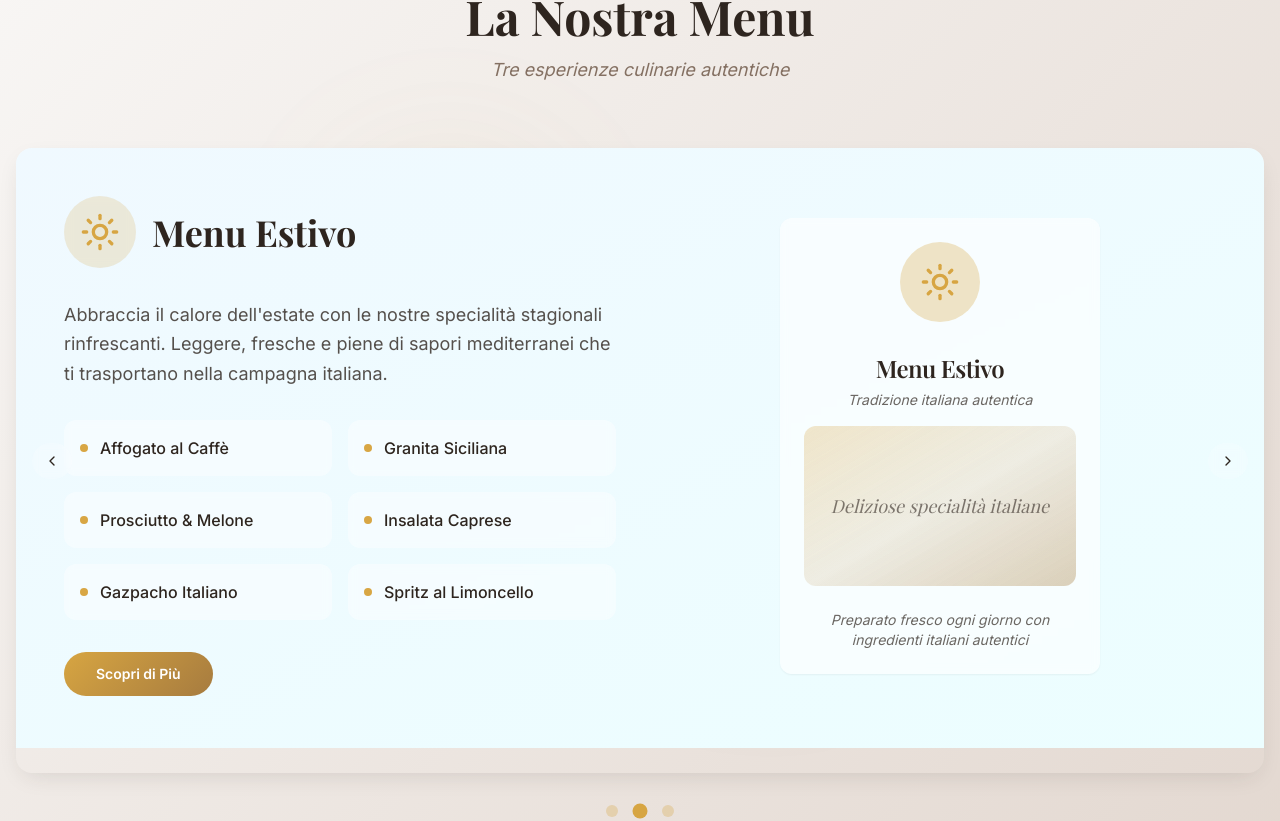
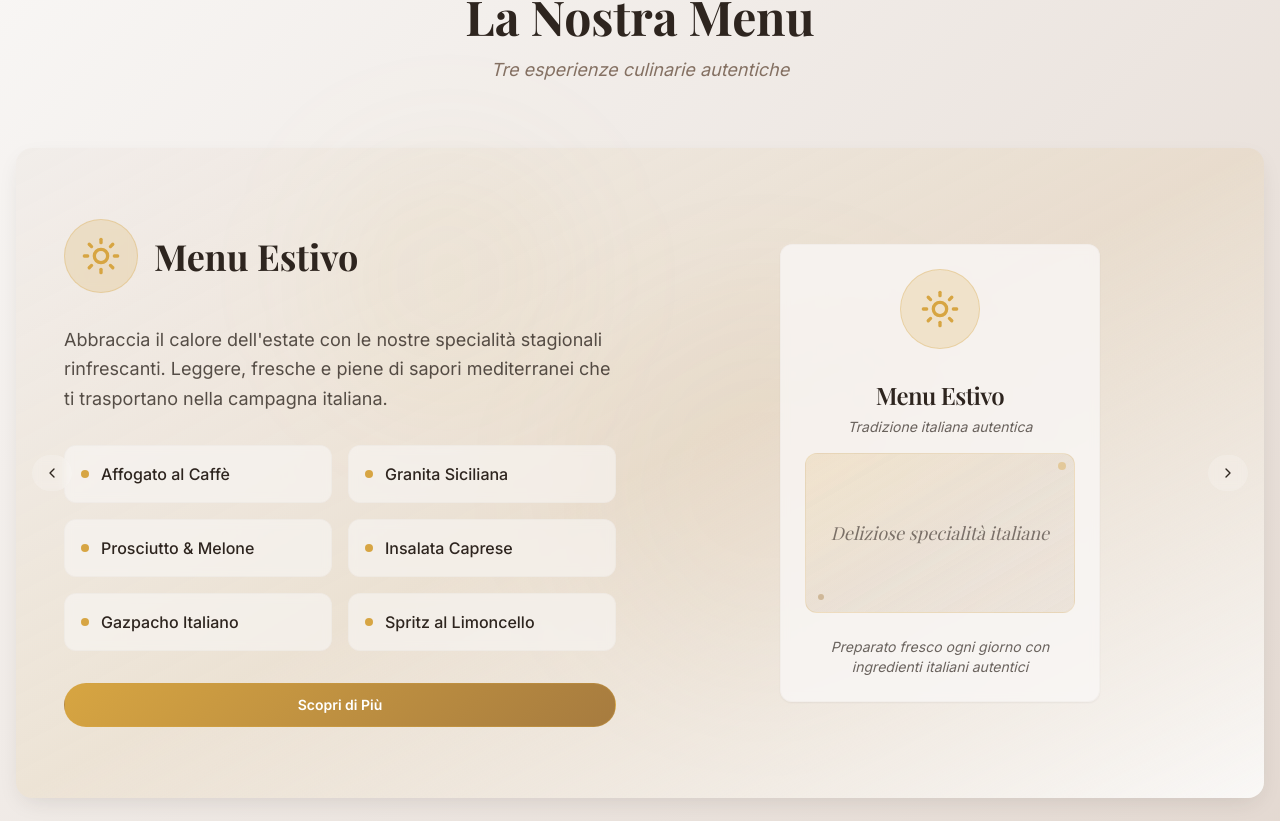
Before and after one commit to bytetechnik/libretto-ristorante-vibes, a React (Vite) app: page / in a window 1280 px wide. Shown: the part 1623-2444 px from the top of the page. Built offline with nearby package versions, Linux system fonts and the light colour scheme.

Commit message:
Fix menu slider color and height
Adjust menu slider color to match website vibe and fix height inconsistencies.

```diff
--- a/src/components/MenuSlider.tsx
+++ b/src/components/MenuSlider.tsx
@@ -31,8 +31,8 @@ const MenuSlider = () => {
         "Yogurt con Miele",
         "Frutta di Stagione"
       ],
-      bgColor: "from-amber-50 to-orange-50",
-      accentColor: "amber"
+      bgColor: "from-cream via-cappuccino/30 to-cream",
+      accentColor: "warm-gold"
     },
     {
       id: "summer",
@@ -47,8 +47,8 @@ const MenuSlider = () => {
         "Gazpacho Italiano",
         "Spritz al Limoncello"
       ],
-      bgColor: "from-sky-50 to-cyan-50",
-      accentColor: "sky"
+      bgColor: "from-cappuccino/20 via-italian-gold/10 to-cream",
+      accentColor: "italian-gold"
     },
     {
       id: "cakes",
@@ -63,8 +63,8 @@ const MenuSlider = () => {
         "Gelato Artigianale",
         "Biscotti della Nonna"
       ],
-      bgColor: "from-rose-50 to-pink-50",
-      accentColor: "rose"
+      bgColor: "from-warm-gold/15 via-cappuccino/25 to-cream",
+      accentColor: "coffee"
     }
   ];
 
@@ -137,12 +137,12 @@ const MenuSlider = () => {
             >
               {menuSlides.map((slide, index) => (
                 <div key={slide.id} className="w-full flex-shrink-0">
-                  <div className={`bg-gradient-to-br ${slide.bgColor} p-8 md:p-12 min-h-[600px]`}>
-                    <div className="grid grid-cols-1 lg:grid-cols-2 gap-12 items-center h-full">
+                  <div className={`bg-gradient-to-br ${slide.bgColor} p-8 md:p-12 min-h-[650px] flex items-center`}>
+                    <div className="grid grid-cols-1 lg:grid-cols-2 gap-12 items-center h-full w-full">
                       {/* Content */}
-                      <div className="space-y-8">
+                      <div className="space-y-8 flex flex-col justify-center">
                         <div className="flex items-center gap-4">
-                          <div className="p-4 rounded-full bg-italian-gold/20 backdrop-blur-sm">
+                          <div className="p-4 rounded-full bg-italian-gold/20 backdrop-blur-sm border border-italian-gold/30">
                             <CurrentIcon className="h-10 w-10 text-italian-gold" />
                           </div>
                           <h3 className="font-playfair text-3xl md:text-4xl font-bold text-coffee">
@@ -158,7 +158,7 @@ const MenuSlider = () => {
                           {slide.items.map((item, itemIndex) => (
                             <div
                               key={itemIndex}
-                              className="flex items-center gap-3 p-4 rounded-lg bg-white/40 backdrop-blur-sm hover:bg-white/60 transition-all duration-300 hover:shadow-md transform hover:-translate-y-1"
+                              className="flex items-center gap-3 p-4 rounded-lg bg-cream/60 backdrop-blur-sm hover:bg-cream/80 transition-all duration-300 hover:shadow-md transform hover:-translate-y-1 border border-cappuccino/20"
                               style={{ animationDelay: `${itemIndex * 100}ms` }}
                             >
                               <div className="w-2 h-2 rounded-full bg-italian-gold animate-pulse" />
@@ -169,7 +169,7 @@ const MenuSlider = () => {
 
                         <Button
                           size="lg"
-                          className="bg-gradient-gold hover:shadow-gold hover:shadow-lg transform hover:scale-105 transition-all duration-300 font-inter font-semibold px-8 py-3 rounded-full"
+                          className="bg-gradient-gold hover:shadow-gold hover:shadow-lg transform hover:scale-105 transition-all duration-300 font-inter font-semibold px-8 py-3 rounded-full border border-italian-gold/30"
                         >
                           Scopri di Più
                         </Button>
@@ -177,9 +177,9 @@ const MenuSlider = () => {
 
                       {/* Visual Card */}
                       <div className="lg:flex justify-center items-center hidden">
-                        <Card className="shadow-gold hover:shadow-elegant transition-all duration-500 transform hover:-translate-y-4 bg-white/60 backdrop-blur-sm border-0 w-80">
+                        <Card className="shadow-gold hover:shadow-elegant transition-all duration-500 transform hover:-translate-y-4 bg-cream/80 backdrop-blur-sm border border-cappuccino/20 w-80">
                           <CardHeader className="text-center pb-4">
-                            <div className="mx-auto w-20 h-20 rounded-full bg-italian-gold/30 flex items-center justify-center mb-6">
+                            <div className="mx-auto w-20 h-20 rounded-full bg-italian-gold/20 flex items-center justify-center mb-6 border border-italian-gold/30">
                               <CurrentIcon className="h-10 w-10 text-italian-gold" />
                             </div>
                             <CardTitle className="font-playfair text-2xl text-coffee">{slide.title}</CardTitle>
@@ -188,11 +188,14 @@ const MenuSlider = () => {
                             </CardDescription>
                           </CardHeader>
                           <CardContent className="text-center">
-                            <div className="h-40 bg-gradient-to-br from-italian-gold/10 to-warm-gold/20 rounded-lg flex items-center justify-center mb-6 relative overflow-hidden">
-                              <div className="absolute inset-0 bg-gradient-to-br from-italian-gold/20 via-transparent to-warm-gold/20 animate-slow-zoom"></div>
+                            <div className="h-40 bg-gradient-to-br from-italian-gold/10 via-warm-gold/15 to-cappuccino/20 rounded-lg flex items-center justify-center mb-6 relative overflow-hidden border border-italian-gold/20">
+                              <div className="absolute inset-0 bg-gradient-to-br from-italian-gold/10 via-transparent to-warm-gold/10 animate-slow-zoom"></div>
                               <span className="font-playfair text-coffee/60 italic text-lg relative z-10">
                                 Deliziose specialità italiane
                               </span>
+                              {/* Decorative elements */}
+                              <div className="absolute top-2 right-2 w-2 h-2 bg-italian-gold/40 rounded-full"></div>
+                              <div className="absolute bottom-3 left-3 w-1.5 h-1.5 bg-warm-gold/40 rounded-full"></div>
                             </div>
                             <p className="font-inter text-sm text-coffee/70 italic">
                               Preparato fresco ogni giorno con ingredienti italiani autentici
```
